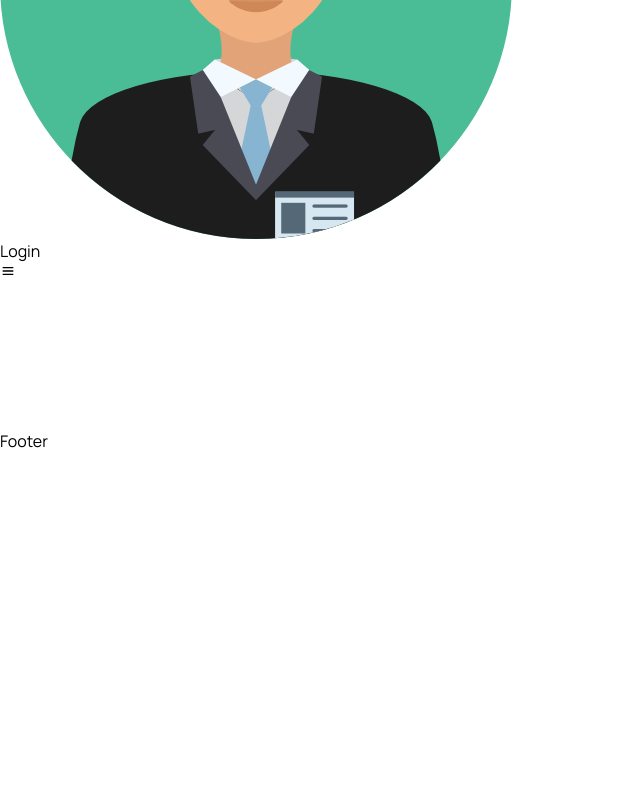
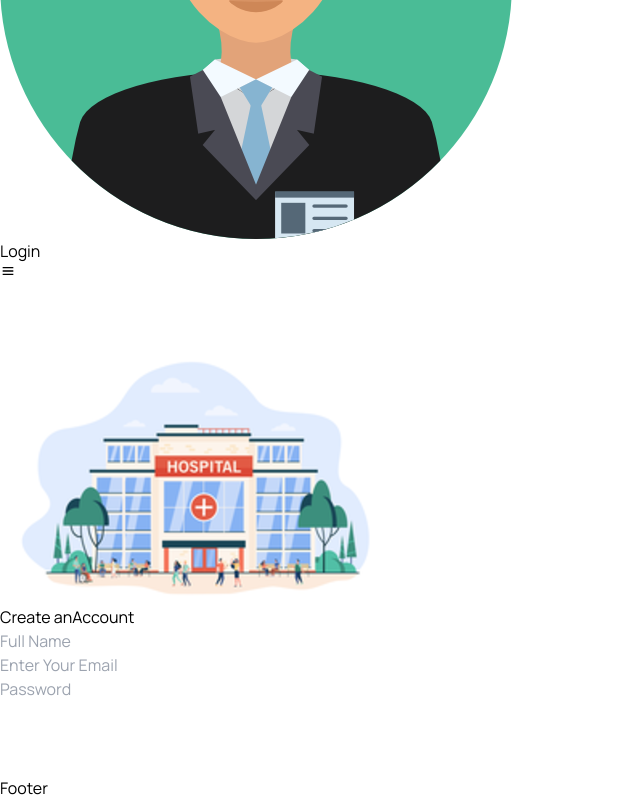
Before and after one commit to ianovich/predictive-symptom, a React (Vite) app in the folder frontend/: page /register in a window 1280 px wide. Shown: the part 446-1246 px from the top of the page, without its empty margins (0-640 px from the left). Before the commit the page ends 899 px from the top, so only its background shows below. Built offline with nearby package versions, Linux system fonts and the light colour scheme.

Commit message:
updated SignUp1

```diff
--- a/frontend/src/pages/SignUp.jsx
+++ b/frontend/src/pages/SignUp.jsx
@@ -1,13 +1,60 @@
-import React from 'react'
+import React from "react";
+import signupImg from "../assets/images/signup.png";
+const SignUp = () => {
+  return (
+    <section>
+      <div className="max-w-[1170px] mx-auto">
+        <div className="grid grid-cols-1 lg:grid-cols-2">
+          {/*----img box---- */}
+          <div className="hidden lg:block ">
+            <figure>
+              <img src={signupImg} />
+            </figure>
+          </div>
+          {/*----sign up-----*/}
+          <div className="rounded-l-lg lg:pl-16 py-10">
+            <h3 className="text-headingColor text-[22px] leading-9 font-bold mb-10">
+              Create an<span className="text-primaryColor">Account</span>
+            </h3>
+            <form>
+              <div>
+                <input
+                  type="text"
+                  placeholder="Full Name"
+                  name="name"
+                  value=""
+                  className="w-full px-4 py-3 border-b border-solid border-[#0066ff61] focus:outline-none focus:border-b-primaryColor text-[22px] leading-7 text-headingColor placeholder:text-textColor rounded-md cursor-pointer"
+                  required
+                />
+              </div>
+              <div>
+                <input
+                  type="email"
+                  placeholder="Enter Your Email"
+                  name="email"
+                  value=""
+                  className="w-full px-4 py-3 border-b border-solid border-[#0066ff61] focus:outline-none focus:border-b-primaryColor text-[22px] leading-7 text-headingColor placeholder:text-textColor rounded-md cursor-pointer"
+                  required
+                />
+              </div>
+              <div>
+                <input
+                  type="password"
+                  placeholder="Password"
+                  name="password"
+                  value=""
+                  className="w-full px-4 py-3 border-b border-solid border-[#0066ff61] focus:outline-none focus:border-b-primaryColor text-[22px] leading-7 text-headingColor placeholder:text-textColor rounded-md cursor-pointer"
+                  required
+                />
+              </div>
 
-const SignUp = () => {
-  return <section className='px-5 xl:px-0'>
-    <div className='max-w-[1170px] mx-auto'>
-<div className='grid grid-cols-1'></div>
+              <div></div>
+            </form>
+          </div>
+        </div>
+      </div>
+    </section>
+  );
+};
 
-    </div>
-
-    </section>
-}
-
-export default SignUp
+export default SignUp;
```
Also changed, not shown: frontend/src/assets/images/signup.png (added).
